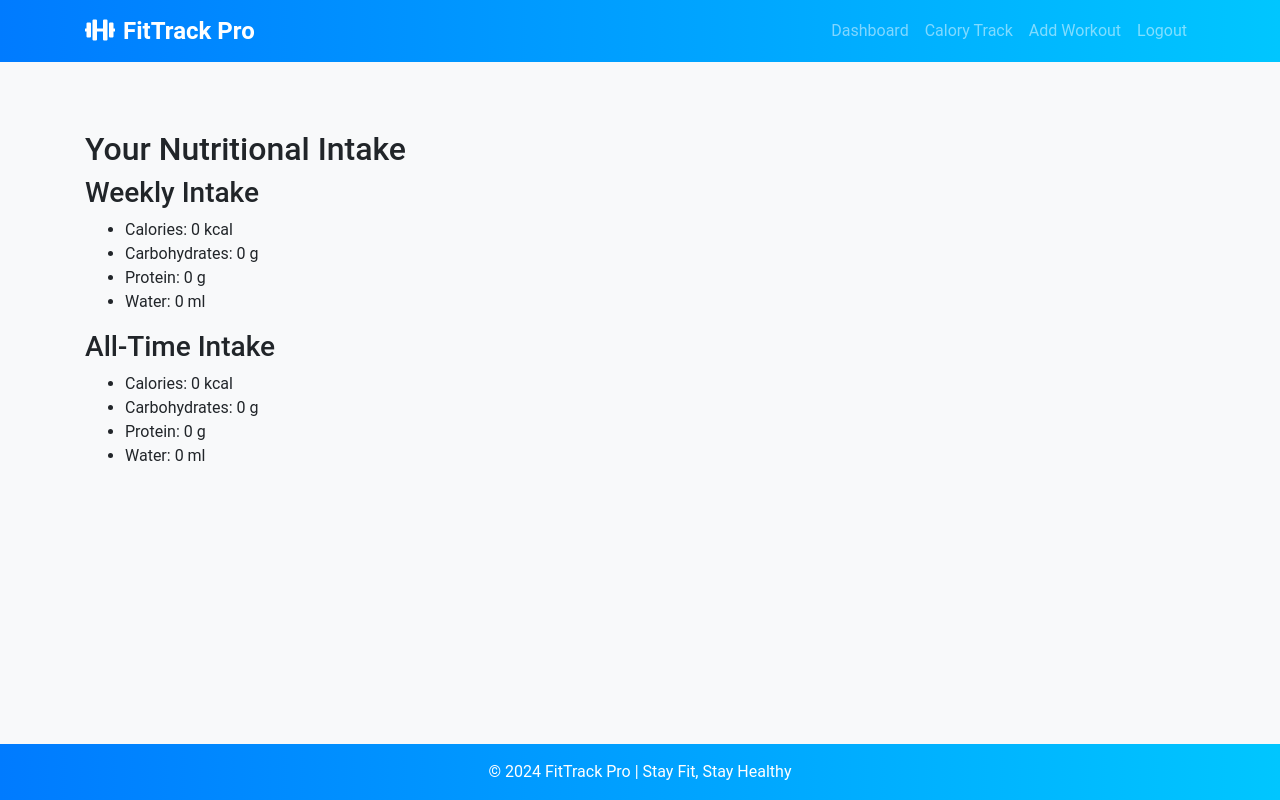
After one commit to R4255/fitness_tracker, a Django app: page /calory_track/ in a window 1280 px wide. The commit adds this page. Run offline with Django 5.2, Linux system fonts and the light colour scheme; the visitor is signed in with stand-in values (Sample User, id 1); data that the repository does not hold is empty; some libraries are stand-ins or nearby versions.

Commit message:
calory intake

```diff
--- a/fitness_app/templates/base.html
+++ b/fitness_app/templates/base.html
@@ -26,6 +26,9 @@
                 <ul class="navbar-nav ml-auto">
                     <li class="nav-item">
                         <a class="nav-link" href="{% url 'index' %}">Dashboard</a>
+                    </li>
+                    <li class="nav-item">
+                        <a class="nav-link" href="{% url 'calory_track' %}">Calory Track</a>
                     </li>
                     <li class="nav-item">
                         <a class="nav-link" href="{% url 'add_workout' %}">Add Workout</a>
--- /dev/null
+++ b/fitness_app/templates/fitness_app/calory_track.html
@@ -0,0 +1,23 @@
+{% extends 'base.html' %}
+
+{% block content %}
+<div class="container mt-5">
+    <h2>Your Nutritional Intake</h2>
+
+    <h3>Weekly Intake</h3>
+    <ul>
+        <li>Calories: {{ weekly_totals.calories }} kcal</li>
+        <li>Carbohydrates: {{ weekly_totals.carbohydrates }} g</li>
+        <li>Protein: {{ weekly_totals.protein }} g</li>
+        <li>Water: {{ weekly_totals.water }} ml</li>
+    </ul>
+
+    <h3>All-Time Intake</h3>
+    <ul>
+        <li>Calories: {{ all_time_totals.calories }} kcal</li>
+        <li>Carbohydrates: {{ all_time_totals.carbohydrates }} g</li>
+        <li>Protein: {{ all_time_totals.protein }} g</li>
+        <li>Water: {{ all_time_totals.water }} ml</li>
+    </ul>
+</div>
+{% endblock %}
--- a/fitness_app/urls.py
+++ b/fitness_app/urls.py
@@ -6,6 +6,7 @@ urlpatterns = [
     path('', views.index, name='index'),
     path('add_workout/', views.add_workout, name='add_workout'),
     path('calculate_bmi/', views.calculate_bmi, name='calculate_bmi'),
+    path('calory_track/', views.calory_track, name='calory_track'),
     # Remove the signup URL as it's now handled by allauth
     path('delete_workout/<int:pk>/', views.delete_workout, name='delete_workout'),
     path('accounts/password/reset/key/<uidb36>-<key>/', PasswordResetFromKeyView.as_view(), name='account_reset_password_from_key'),
--- a/fitness_app/views.py
+++ b/fitness_app/views.py
@@ -1,8 +1,11 @@
 from django.shortcuts import render, redirect,get_object_or_404
 from django.contrib.auth.decorators import login_required
-from .models import Workout
+from .models import Workout,Diet
 from .forms import WorkoutForm
 from django.http import HttpResponse
+from datetime import timedelta
+from django.utils import timezone
+
 @login_required
 def index(request):
     workouts = Workout.objects.filter(user=request.user)
@@ -38,3 +41,33 @@ def calculate_bmi(request):
         context = {'bmi': f"{bmi:.2f}"}
         return render(request, 'fitness_app/bmi_result.html', context)
 # Remove the custom signup view as it's now handled by allauth
+@login_required
+def calory_track(request):
+    user = request.user
+    today = timezone.now().date()
+    week_start = today - timedelta(days=today.weekday())  # Monday of the current week
+
+    # Weekly intake
+    weekly_diet_entries = Diet.objects.filter(user=user, date__gte=week_start)
+    weekly_totals = {
+        'calories': sum(entry.calories for entry in weekly_diet_entries),
+        'carbohydrates': sum(entry.carbohydrates for entry in weekly_diet_entries),
+        'protein': sum(entry.protein for entry in weekly_diet_entries),
+        'water': sum(entry.water for entry in weekly_diet_entries),
+    }
+
+    # All-time intake
+    all_time_diet_entries = Diet.objects.filter(user=user)
+    all_time_totals = {
+        'calories': sum(entry.calories for entry in all_time_diet_entries),
+        'carbohydrates': sum(entry.carbohydrates for entry in all_time_diet_entries),
+        'protein': sum(entry.protein for entry in all_time_diet_entries),
+        'water': sum(entry.water for entry in all_time_diet_entries),
+    }
+
+    context = {
+        'weekly_totals': weekly_totals,
+        'all_time_totals': all_time_totals,
+    }
+
+    return render(request, 'fitness_app/calory_track.html', context)
```
Also changed, not shown: fitness_app/models.py (+5 -3 lines).
